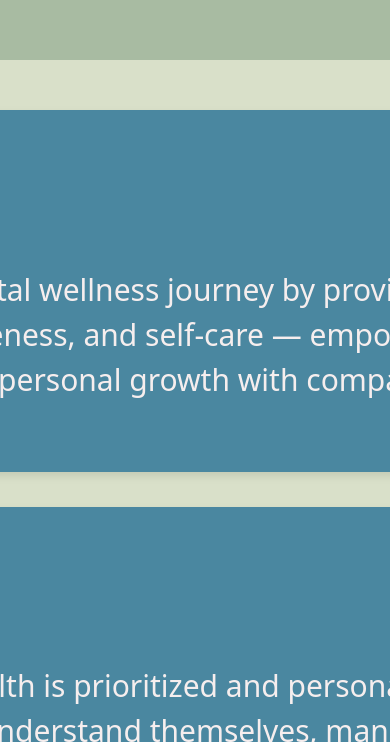
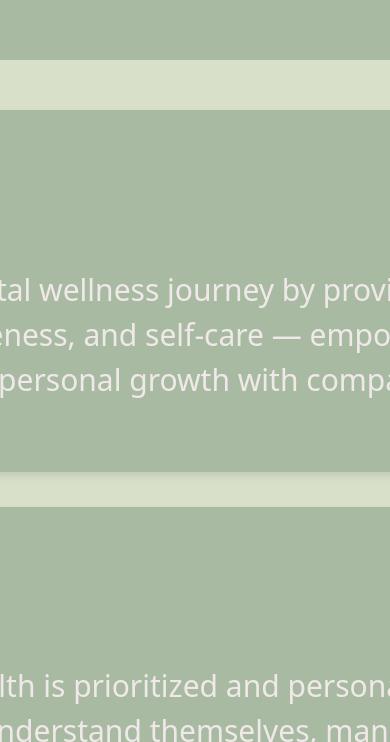
Before and after one commit to Pratiti-paul/Neurofix_final, a React (Vite) app: page /about in a window 390 px wide. Shown: the part 102-844 px from the top of the page. Built offline with nearby package versions, Linux system fonts and the light colour scheme.

Commit message:
made final changes to the CSS files for all the components and made it responsive

```diff
--- a/src/components/about/about.css
+++ b/src/components/about/about.css
@@ -10,7 +10,7 @@
   }
 
   .card {
-    background-color: rgb(74, 135, 160);
+    background-color: #A8BBA2;
     border-radius: 20px;
     box-shadow: 0 4px 8px rgba(0, 0, 0, 0.1);
     width: 1400px;
@@ -25,10 +25,10 @@
   .card-title {
     margin-top: 0;
     font-size: 50px;
-    color: #333;
+    color: #364f41;
   }
 
   .card-text {
     font-size: 30px;
-    color: #f6eeee;
+    color: #f1e9e9;
   }
--- a/src/components/home/home.css
+++ b/src/components/home/home.css
@@ -8,7 +8,7 @@
 
 .maintag {
   font-family: Georgia, serif;
-  font-size: 10vw;
+  font-size: 7vw;
   color: #3c473c;
   text-align: center;
   padding-bottom: 10px;
--- a/src/components/meditationtimer/meditationtimer.css
+++ b/src/components/meditationtimer/meditationtimer.css
@@ -11,6 +11,10 @@
   box-shadow: 0 0 10px rgba(0, 0, 0, 0.1);
   font-family: Arial, sans-serif;
   text-align: center;
+}
+
+.timer-container:hover {
+  transform: translateY(-5px);
 }
 
 .timer-heading {
--- a/src/components/moodify/moodify.css
+++ b/src/components/moodify/moodify.css
@@ -19,9 +19,9 @@
   margin-bottom: 20px;
 }
  .headingmain {
-    font-size: 80px;
+    font-size: 90px;
     font-family: 'Franklin Gothic Medium';
-    color: #252b25;
+    color: #232a23;
     margin-bottom: 20px;
   }
 
--- a/src/components/writepad/writepad.css
+++ b/src/components/writepad/writepad.css
@@ -6,6 +6,10 @@
     width: 100%;
 
   }
+
+.journal-container :hover{
+  transform: translateY(-5px);
+}
 
 .journal-container h1{
   color: #3c473c;
@@ -23,6 +27,7 @@
     resize: vertical;
     background-color: #A8BBA2;
   }
+
 
   .journal-textarea::placeholder {
      font-size: 35px;
```
